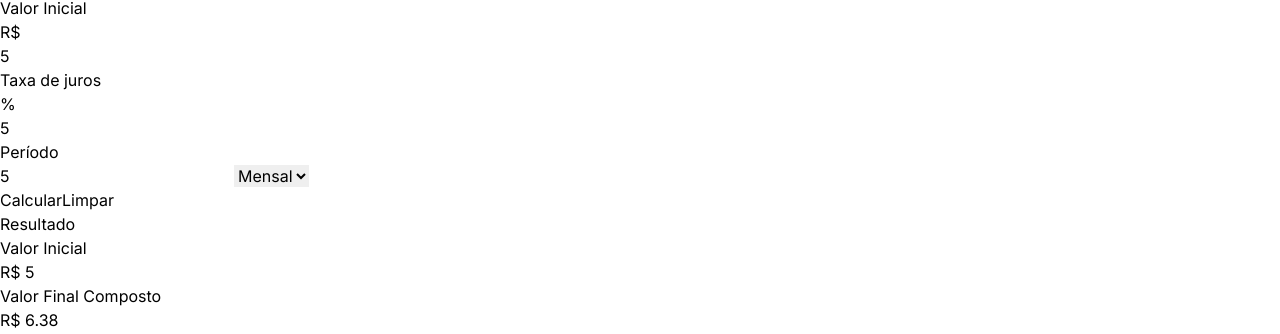
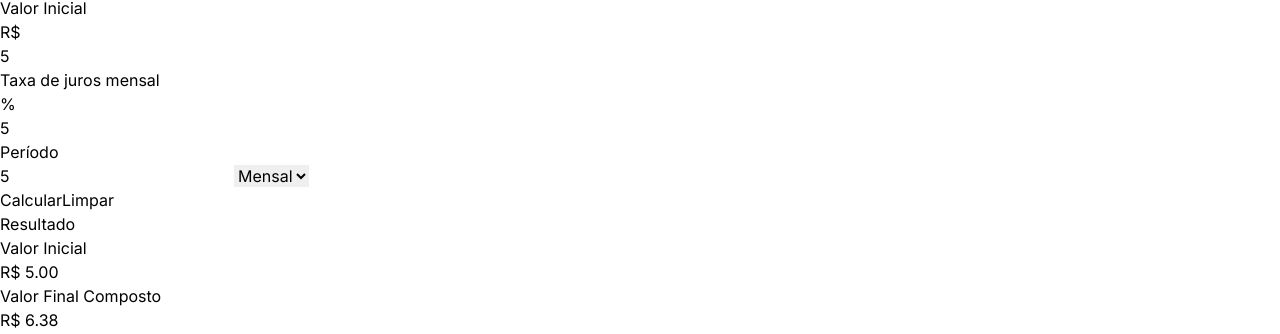
Before and after one commit to Matheus-Doerzbacher/juros_porcentagem, a Next.js app: page /juros in a window 1280 px wide. Both pictures are taken after typing "5", "5", "5" into the empty fields and a click on the button "Calcular". Shown: the part 179-513 px from the top of the page. Built offline with nearby package versions, Linux system fonts and the light colour scheme.

Commit message:
Ajustes texto

```diff
--- a/src/app/juros/page.tsx
+++ b/src/app/juros/page.tsx
@@ -92,7 +92,7 @@ export default function CompostoPage() {
                 htmlFor="valor_mensal"
                 className="block mb-2 text-sm font-medium text-gray-900 "
               >
-                Taxa de juros
+                Taxa de juros mensal
               </label>
               <div className="flex">
                 <div className="relative mb-6 flex-1">
@@ -163,7 +163,9 @@ export default function CompostoPage() {
             {/*  */}
             <div className="flex flex-col justify-center items-center border border-zinc-300 rounded-md px-10 py-5">
               <h5 className="font-black text-zinc-600">Valor Inicial</h5>
-              <p className="font-bold text-green-600">R$ {valorInicial}</p>
+              <p className="font-bold text-green-600">
+                R$ {parseFloat(valorInicial).toFixed(2)}
+              </p>
             </div>
             {/*  */}
             <div className="flex flex-col justify-center items-center border border-zinc-300 rounded-md px-10 py-5">
```
